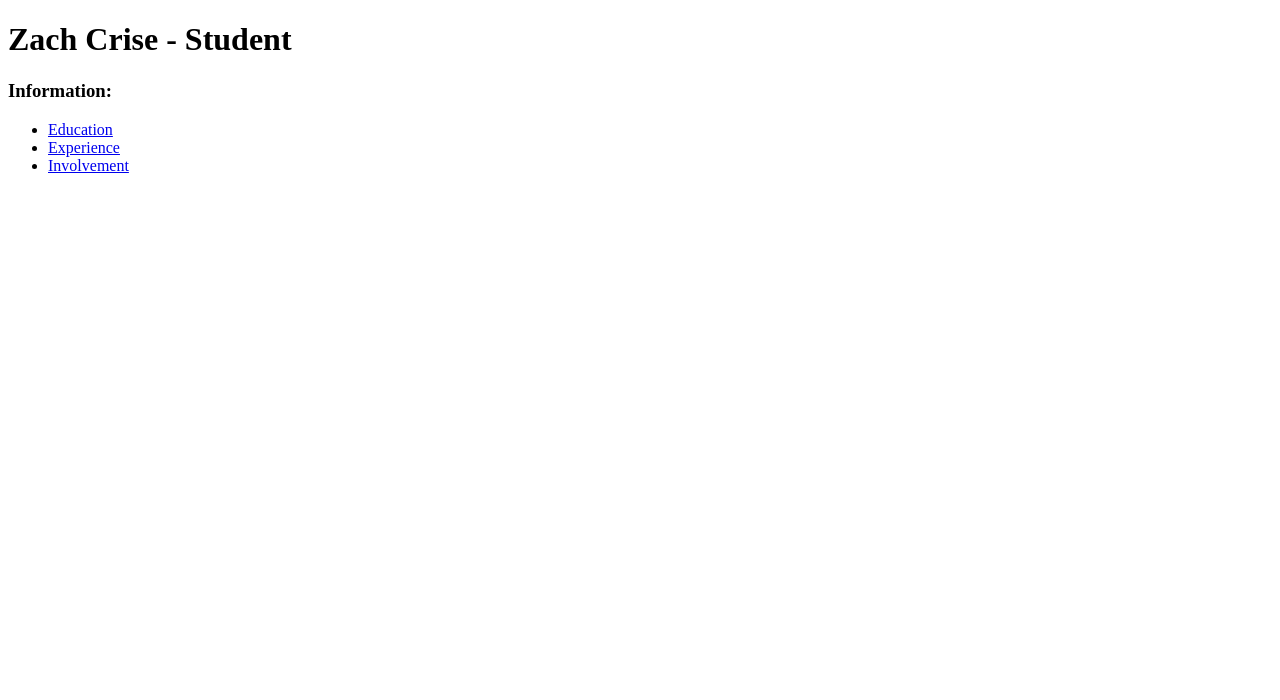
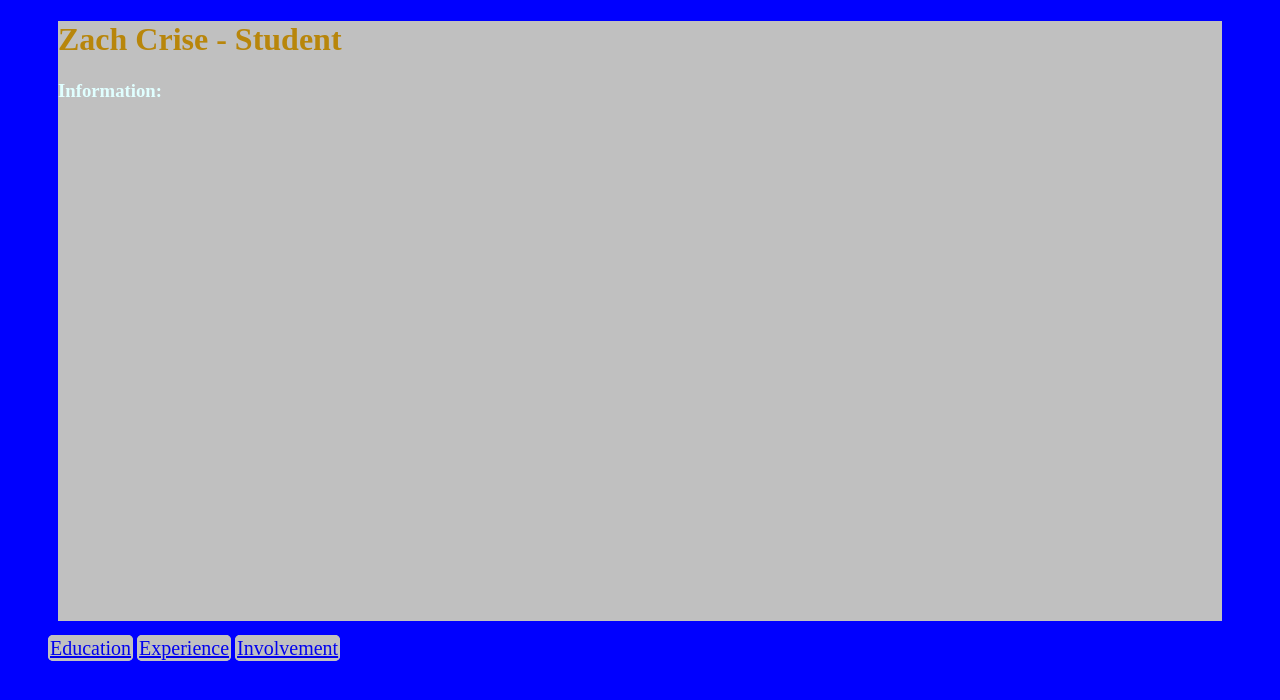
Before and after one commit to Crisez/Crisez.github.io, a plain HTML site: page index.html in a window 1280 px wide. Drawn offline with Linux system fonts and the light colour scheme.

Commit message:
Add files via upload

```diff
--- a/index.html
+++ b/index.html
@@ -1,5 +1,6 @@
 <!DOCTYPE html>
 <html>
+		<link rel="Stylesheet" href="index.css">
 		<head>
 				<title>Zach Crise Website</title>
 		</head>
```
